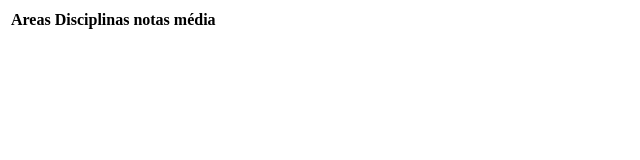
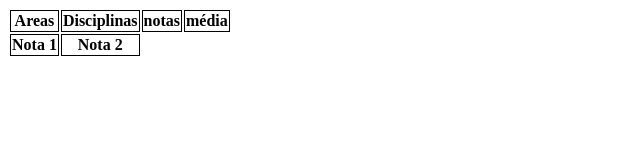
Before and after one commit to RenanLamorim/Modulo-3, a plain HTML site: page Exercicios-de-tabelas/Desafio003.html in a window 1280 px wide. Shown: the whole page, without its empty margins (0-640 px from the left). Drawn offline with Linux system fonts and the light colour scheme.

Commit message:
Css inicial

```diff
--- a/Exercicios-de-tabelas/Desafio003.html
+++ b/Exercicios-de-tabelas/Desafio003.html
@@ -4,6 +4,11 @@
     <meta charset="UTF-8">
     <meta name="viewport" content="width=device-width, initial-scale=1.0">
     <title>Desafio003</title>
+    <style>
+        th, td{
+            border: 1px solid black;
+        }
+    </style>
 </head>
 <body>
  <table>
@@ -21,6 +26,12 @@
             média
         </th>
     </thead>
+    <tbody>
+        <tr>
+            <th>Nota 1</th>
+            <th>Nota 2</th>
+        </tr>
+    </tbody>
  </table>
 </body>
 </html>
```
